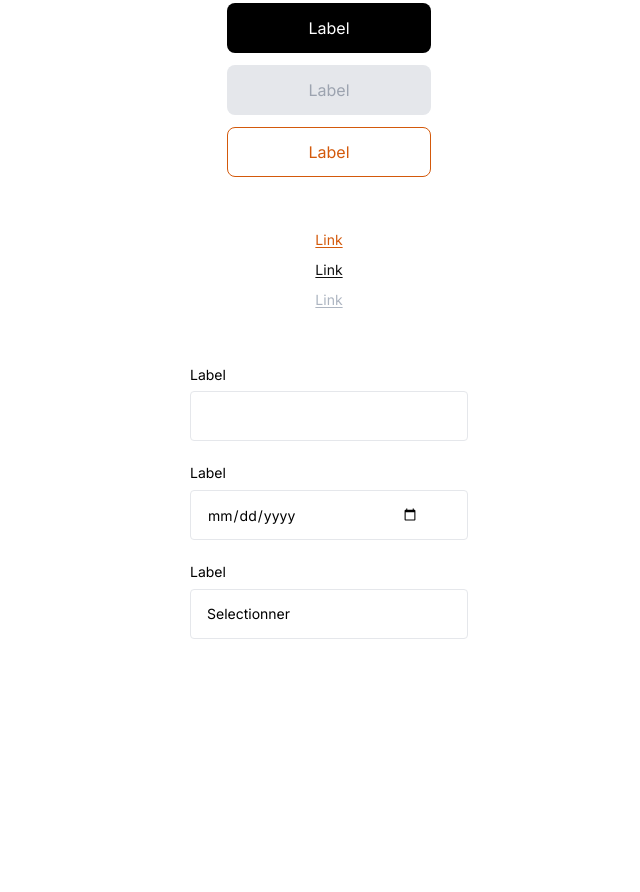
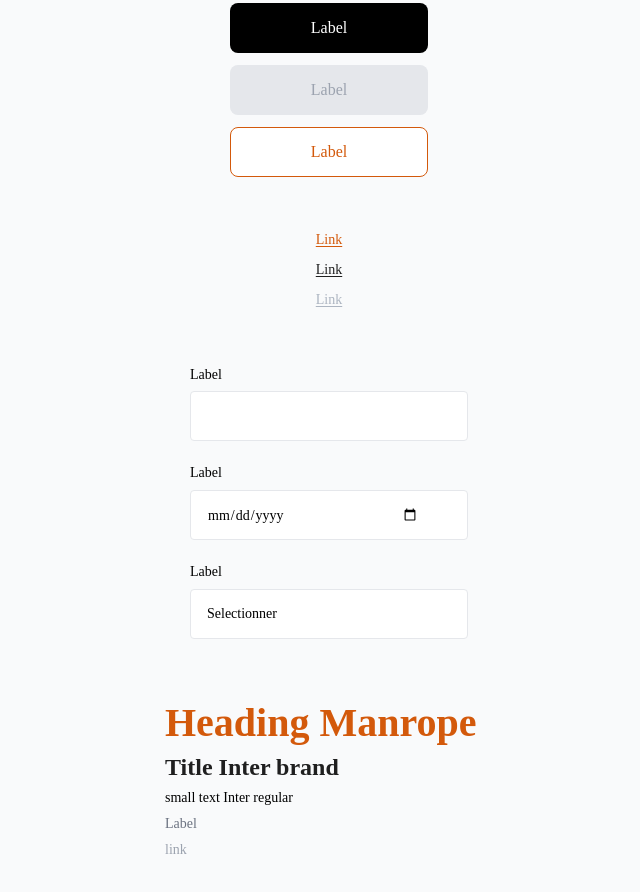
Before and after one commit to HoneyDev312/abricot, a Next.js app: page / in a window 1280 px wide. Shown: the part 480-1372 px from the top of the page, without its empty margins (311-951 px from the left). Before the commit the page ends 1159 px from the top, so only its background shows below. Built offline with nearby package versions, Linux system fonts and the light colour scheme; some icons are missing.

Commit message:
add typography component

```diff
--- a/src/app/globals.css
+++ b/src/app/globals.css
@@ -12,7 +12,7 @@
   --color-text-secondary: #6b7280;
   --color-text-brand: var(--color-brand-primary);
   --color-text-light: #ffffff;
-  --color-text-dark: #0f0f0f;
+  --color-text-dark: #1f1f1f;
   --color-text-done: #27ae60;
   --color-text-inprogress: #e08d00;
   --color-text-todo: #ef4444;
@@ -21,6 +21,15 @@
   --color-border-neutral: #e5e7eb;
   --color-dark: #000000;
   --color-light: #ffffff;
+  --color-background: var(--color-background-main);
+  --color-text: var(--color-text-primary);
+
+  --text-xs: 12px;
+  --text-sm: 14px;
+  --text-md: 16px;
+  --text-lg: 20px;
+  --text-xl: 24px;
+  --text-xxl: 40px;
 
   --radius-sm: 4px;
   --radius-md: 8px;
@@ -62,7 +71,7 @@ body {
   overflow-x: hidden;
   color: var(--color-text);
   background: var(--color-background);
-  font-family: var(--font-main);
+  font-family: var(--font-sans);
   line-height: 1.5;
   -webkit-font-smoothing: antialiased;
   -moz-osx-font-smoothing: grayscale;
--- a/src/app/page.module.css
+++ b/src/app/page.module.css
@@ -56,3 +56,10 @@
   display: grid;
   gap: var(--space-5);
 }
+
+.typography {
+  width: min(100%, 360px);
+  padding: var(--space-4);
+  display: grid;
+  gap: var(--space-3);
+}
--- a/src/app/page.tsx
+++ b/src/app/page.tsx
@@ -3,6 +3,7 @@ import { Icon, type IconName } from "@/shared/components/Icons";
 import { DateInput, SelectInput, TextInput } from "@/shared/components/Input";
 import { Link } from "@/shared/components/Link";
 import { Logo } from "@/shared/components/Logo";
+import { Typography } from "@/shared/components/Typography";
 import styles from "./page.module.css";
 
 const iconNames: IconName[] = [
@@ -70,6 +71,22 @@ export default function Home() {
           <option value="done">Termine</option>
         </SelectInput>
       </section>
+
+      <section className={styles.typography} aria-label="Textes disponibles">
+        <Typography as="h1" variant="h1">
+          Heading Manrope
+        </Typography>
+        <Typography as="h4" variant="h4">
+          Title Inter brand
+        </Typography>
+        <Typography>small text Inter regular</Typography>
+        <Typography color="secondary" variant="label">
+          Label
+        </Typography>
+        <Typography color="neutral" variant="link">
+          link
+        </Typography>
+      </section>
     </main>
   );
 }
--- /dev/null
+++ b/src/shared/components/Typography/Typography.module.css
@@ -0,0 +1,86 @@
+.typography {
+  margin: 0;
+}
+
+.main {
+  font-family: var(--font-main);
+}
+
+.accent {
+  font-family: var(--font-accent);
+}
+
+.h1 {
+  font-size: var(--text-xxl);
+  line-height: 100%;
+  color: var(--color-text-brand);
+  font-weight: 700;
+}
+
+.h4 {
+  font-size: var(--text-xl);
+  line-height: 100%;
+  color: var(--color-text-dark);
+  font-weight: 600;
+}
+
+.label {
+  font-size: var(--text-sm);
+  line-height: 100%;
+  font-weight: 400;
+  color: var(--color-text);
+}
+
+.small {
+  font-size: var(--text-sm);
+  line-height: 100%;
+  font-weight: 400;
+  color: var(--color-text);
+}
+
+.link {
+  font-size: var(--text-sm);
+  line-height: 100%;
+  color: var(--color-text-brand);
+  font-weight: 400;
+}
+
+.regular {
+  font-weight: 400;
+}
+
+.medium {
+  font-weight: 500;
+}
+
+.semibold {
+  font-weight: 600;
+}
+
+.bold {
+  font-weight: 700;
+}
+
+.primary {
+  color: var(--color-text-primary);
+}
+
+.secondary {
+  color: var(--color-text-secondary);
+}
+
+.neutral {
+  color: var(--color-text-neutral);
+}
+
+.brand {
+  color: var(--color-text-brand);
+}
+
+.dark {
+  color: var(--color-text-dark);
+}
+
+.light {
+  color: var(--color-text-light);
+}
--- /dev/null
+++ b/src/shared/components/Typography/Typography.tsx
@@ -0,0 +1,46 @@
+import type { ElementType, ReactNode } from "react";
+import styles from "./Typography.module.css";
+
+type TypographyColor =
+  | "brand"
+  | "dark"
+  | "light"
+  | "neutral"
+  | "primary"
+  | "secondary";
+type TypographyFamily = "main" | "accent";
+type TypographyVariant = "h1" | "h4" | "link" | "label" | "small";
+type TypographyWeight = "bold" | "medium" | "regular" | "semibold";
+
+type TypographyProps = {
+  as?: ElementType;
+  children: ReactNode;
+  className?: string;
+  color?: TypographyColor;
+  family?: TypographyFamily;
+  variant?: TypographyVariant;
+  weight?: TypographyWeight;
+};
+
+export function Typography({
+  as: Component = "p",
+  children,
+  className,
+  color,
+  family,
+  variant = "small",
+  weight,
+}: TypographyProps) {
+  const typographyClassName = [
+    styles.typography,
+    styles[variant],
+    color ? styles[color] : undefined,
+    family ? styles[family] : undefined,
+    weight ? styles[weight] : undefined,
+    className,
+  ]
+    .filter(Boolean)
+    .join(" ");
+
+  return <Component className={typographyClassName}>{children}</Component>;
+}
--- /dev/null
+++ b/src/shared/components/Typography/index.ts
@@ -0,0 +1 @@
+export { Typography } from "./Typography";
```
